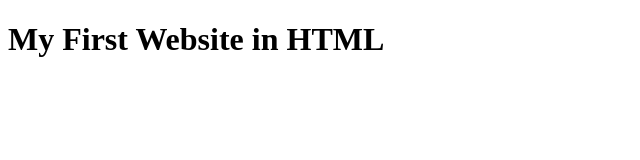
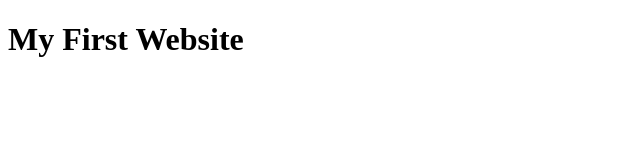
Before and after one commit to jaycek/LearningGit, a plain HTML site: page index.html in a window 1280 px wide. Shown: the whole page, without its empty margins (0-640 px from the left). Drawn offline with Linux system fonts and the light colour scheme.

Commit message:
Changed text

```diff
--- a/index.html
+++ b/index.html
@@ -6,6 +6,6 @@
     <title>Git Basics</title>
 </head>
 <body>
-    <h1>My First Website in HTML</h1>
+    <h1>My First Website</h1>
 </body>
 </html>
```
